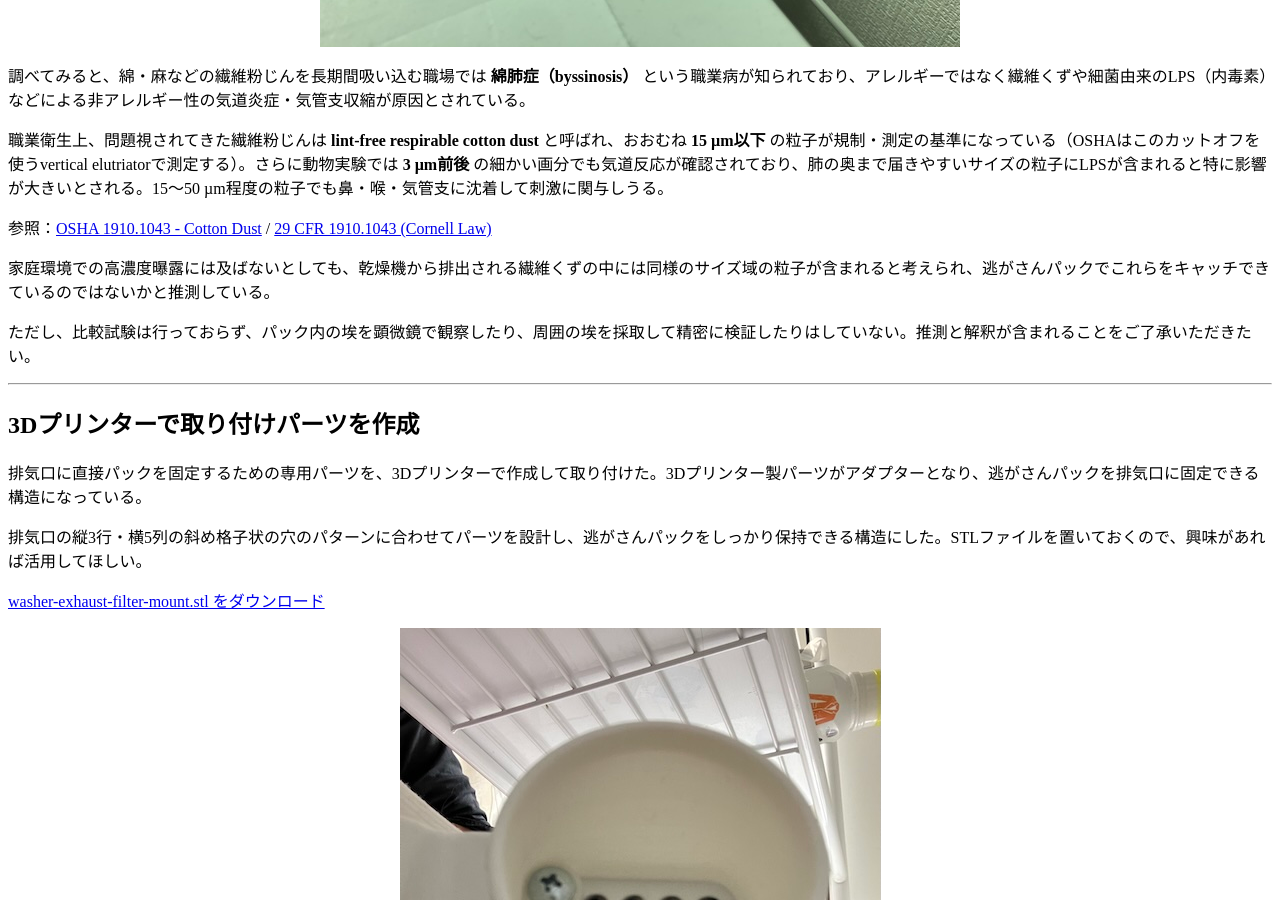
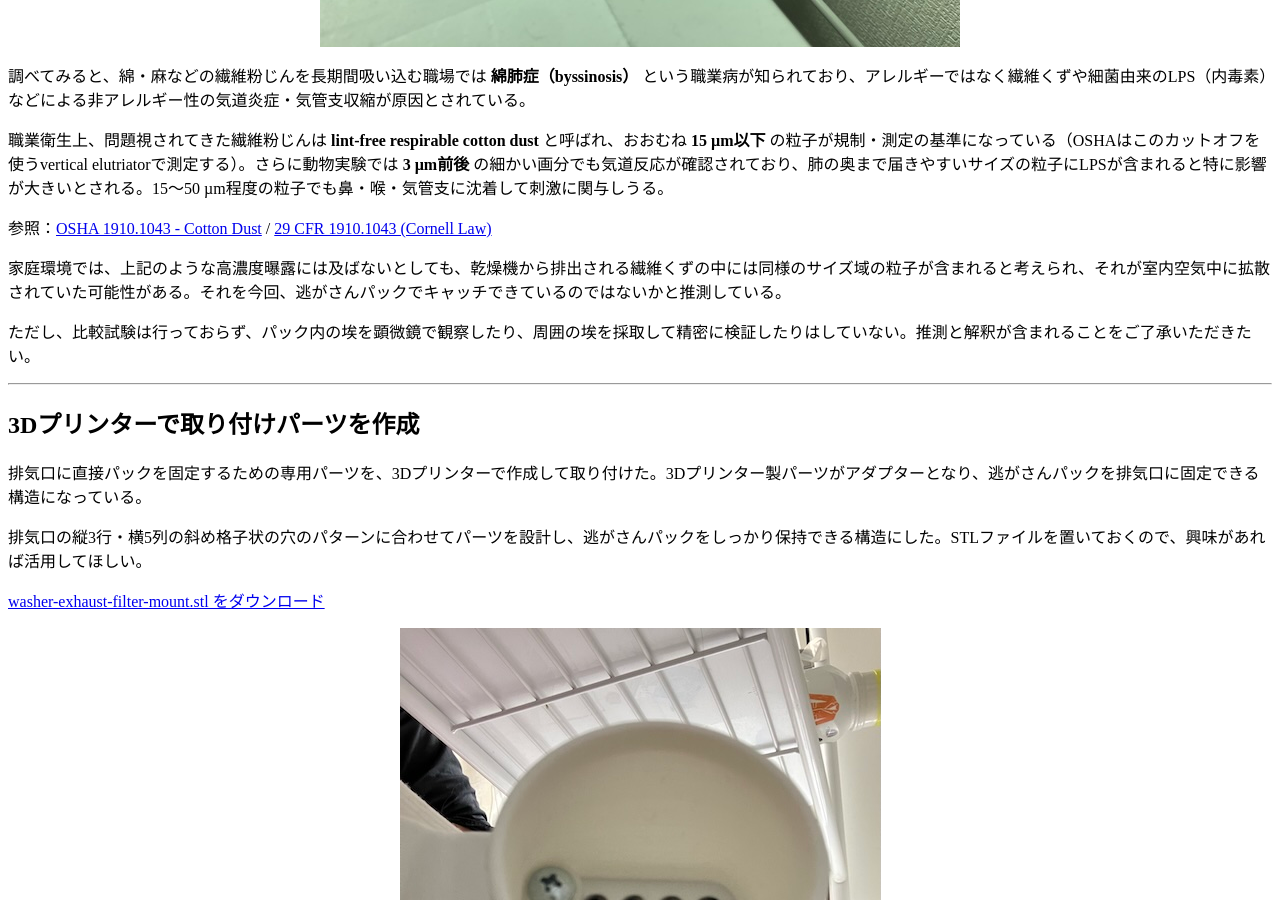
Before and after one commit to yossato/articles, a Jekyll site: the page built from _posts/2026-06-16-drum-washer-heat-pump-dust-fix.md, in a window 1280 px wide and 900 px high, scrolled down 2094 px. Built offline with Jekyll 4.4.1, drawn with Linux system fonts in a browser that asks for light colours.

Commit message:
家庭環境における繊維くずの排出に関する推測を明確化し、逃がさんパックの効果についての説明を強化

```diff
--- a/_posts/2026-06-16-drum-washer-heat-pump-dust-fix.md
+++ b/_posts/2026-06-16-drum-washer-heat-pump-dust-fix.md
@@ -56,7 +56,7 @@ image: /assets/images/nogasan-pack-attached.jpg
 
 参照：[OSHA 1910.1043 - Cotton Dust](https://www.osha.gov/laws-regs/regulations/standardnumber/1910/1910.1043) / [29 CFR 1910.1043 (Cornell Law)](https://www.law.cornell.edu/cfr/text/29/1910.1043)
 
-家庭環境での高濃度曝露には及ばないとしても、乾燥機から排出される繊維くずの中には同様のサイズ域の粒子が含まれると考えられ、逃がさんパックでこれらをキャッチできているのではないかと推測している。
+家庭環境では、上記のような高濃度曝露には及ばないとしても、乾燥機から排出される繊維くずの中には同様のサイズ域の粒子が含まれると考えられ、それが室内空気中に拡散されていた可能性がある。それを今回、逃がさんパックでキャッチできているのではないかと推測している。
 
 ただし、比較試験は行っておらず、パック内の埃を顕微鏡で観察したり、周囲の埃を採取して精密に検証したりはしていない。推測と解釈が含まれることをご了承いただきたい。
 
```
